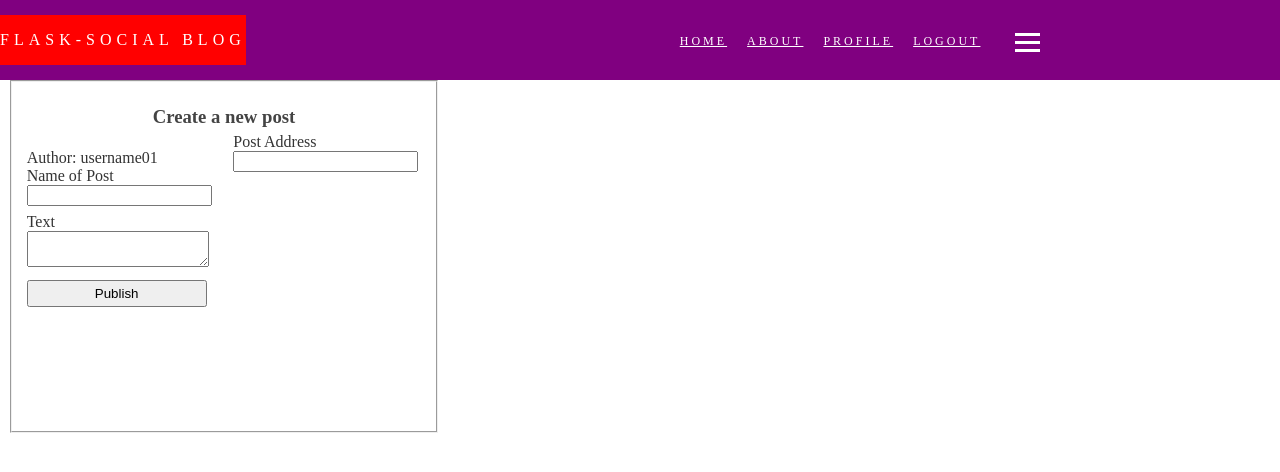
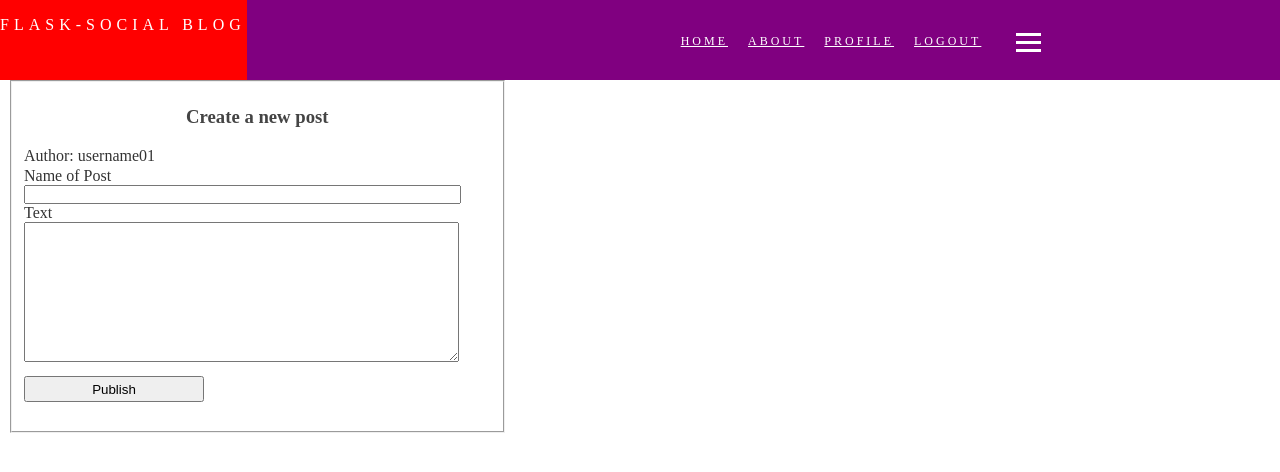
Before and after one commit to alexeysp11/flask-social-blog, a Flask app: page /new in a window 1280 px wide. Shown: the top 472 px of the page. Run offline with Flask 2, Linux system fonts and the light colour scheme; a user stored in the database is signed in; some libraries are stand-ins or nearby versions.

Commit message:
Added some UI

```diff
--- a/app/forms.py
+++ b/app/forms.py
@@ -34,7 +34,6 @@ class ForgotPasswordForm(FlaskForm):
 
 
 class NewPostForm(FlaskForm):
-    post_address = StringField('Post Address', validators=[DataRequired()])
     title = StringField('Name of Post', validators=[DataRequired()])
     text = TextAreaField('Text', validators=[DataRequired()])
     pusblish = SubmitField('Publish')
--- /dev/null
+++ b/app/static/comments.css
@@ -0,0 +1,13 @@
+.comments-fieldset {
+    margin-left: 5%;
+    min-width: 92%;
+    max-width: 92%;
+}
+
+.comments-text {
+    margin: 2pt;
+    min-height: 50pt;
+    max-height: 50pt;
+    min-width: 98%;
+    max-width: 98%;
+}
--- a/app/static/main.css
+++ b/app/static/main.css
@@ -2,6 +2,10 @@ body {
     background: #ffffff;
     color: #333333;
     margin-top: 5rem;
+}
+
+h2 a {
+    color: #333333;
 }
 
 .home-about-fieldset {
@@ -44,19 +48,6 @@ body {
     width: 97%;
 }
 
-.comments-fieldset {
-    margin-left: 5%;
-    width: 92%;
-}
-
-.comments-text {
-    margin: 2pt;
-    min-height: 20pt;
-    max-height: 60pt;
-    min-width: 98%;
-    max-width: 98%;
-}
-
 .firstname-div {
     text-align: left;
 }
--- a/app/static/navigation.css
+++ b/app/static/navigation.css
@@ -19,6 +19,10 @@ nav {
     letter-spacing: 5px;
     font-size: 16px;
     background-color: red;
+    min-width: 185pt;
+    max-width: 185pt;
+    min-height: 10vh;
+    max-height: 10vh;
 }
 
 .nav-links {
--- a/app/static/post.css
+++ b/app/static/post.css
@@ -1,53 +1,52 @@
 .new-post-fieldset {
+    position: relative;
+    top: 10%;
+    left: 0%;
     height: 250pt;
-    width: 300pt;
+    min-width: 350pt;
+    max-width: 350pt;
 }
 
 .post-author-div {
-    position: absolute;
-    top: 100pt;
-    left: 20pt;
-    height: 10pt;
-    width: 150pt;
-}
-
-.post-address-div {
-    position: absolute;
-    top: 100pt;
-    left: 175pt;
+    position: relative;
+    top: 0%;
+    left: 0%;
     height: 10pt;
     width: 150pt;
 }
 
 .post-name-div {
-    position: absolute;
-    top: 125pt;
-    left: 20pt;
-    height: 10pt;
-    width: 150pt;
+    position: relative;
+    top: 2%;
+    left: 0%;
 }
 
-.post-name-div {
-    position: absolute;
-    top: 125pt;
-    left: 20pt;
+.post-name {
     height: 10pt;
-    width: 150pt;
+    min-width: 92%;
+    max-width: 92%;
 }
 
 .post-text-div {
-    position: absolute;
-    top: 160pt;
-    left: 20pt;
-    height: 10pt;
-    width: 250pt;
+    position: relative;
+    top: 2%;
+    left: 0%;
+}
+
+.post-text {
+    min-height: 100pt;
+    max-height: 100pt;
+    min-width: 92%;
+    max-width: 92%;
+}
+
+.post-publish-btn-div {
+    position: relative;
+    top: 5%;
+    left: 0%;
 }
 
 .post-publish-btn {
-    position: absolute;
-    top: 200pt;
-    left: 20pt;
     height: 20pt;
     width: 135pt;
-    margin-top: 10pt;
 }
--- /dev/null
+++ b/app/static/profile.css
@@ -0,0 +1,12 @@
+.user-main-info, .user-info-btns {
+    min-width: 100pt;
+    max-width: 100pt;
+}
+
+.user-info {
+    position: absolute;
+    top: 67pt;
+    left: 150pt;
+    min-width: 175pt;
+    max-width: 500pt;
+}
--- a/app/templates/layout.html
+++ b/app/templates/layout.html
@@ -9,6 +9,8 @@
 		<link rel="stylesheet" type="text/css" href="{{ url_for('static', filename='navigation.css') }}">
 		<link rel="stylesheet" type="text/css" href="{{ url_for('static', filename='buttons.css') }}">
 		<link rel="stylesheet" type="text/css" href="{{ url_for('static', filename='post.css') }}">
+		<link rel="stylesheet" type="text/css" href="{{ url_for('static', filename='comments.css') }}">
+		<link rel="stylesheet" type="text/css" href="{{ url_for('static', filename='profile.css') }}">
 
 		<title>
 			{% block title %}{% endblock %}
@@ -45,15 +47,20 @@
 			</div>
 		</nav>
 
+		<div class="container-fluid" style="min-height:100%">
 			{% with messages = get_flashed_messages(with_categories=true) %}
 				{% if messages %}
 					{% for category, message in messages %}
 						<div class="alert alert-{{ category }}">
+							<button type="button" class="close" data-dismiss="alert" aria-label="Close">
+								<span aria-hidden="true">&times;</span>
+							</button>
 							{{ message }}
 						</div>
 					{% endfor %}
 				{% endif %}
 			{% endwith %}
+		</div>
 
 		{% block content %}{% endblock %}
 	</body>
--- a/app/templates/user/new.html
+++ b/app/templates/user/new.html
@@ -11,22 +11,17 @@
                 <div class="post-author-div">
                     <p>Author: {{ current_user.username }}</p>
                 </div>
-                <div class="post-address-div">
-                    {{ form.post_address.label(class="form-control-label") }}
-                    <br>
-                    {{ form.post_address(id="post_address") }}
-                </div>
                 <div class="post-name-div">
                     {{ form.title.label(class="form-control-label") }}
                     <br>
-                    {{ form.title(id="title") }}
+                    {{ form.title(id="title", class="post-name") }}
                 </div>
                 <div class="post-text-div">
                     {{ form.text.label(class="form-control-label") }}
                     <br>
-                    {{ form.text(id="text") }}
+                    {{ form.text(id="text", class="post-text") }}
                 </div>
-                <div>
+                <div class='post-publish-btn-div'>
                     {{ form.pusblish(class="post-publish-btn") }}
                 </div>
             </fieldset>
--- a/app/user/views.py
+++ b/app/user/views.py
@@ -24,7 +24,7 @@ def save_picture(form_picture):
     return picture_fn
 
 
-@user_blueprint.route("/profile/<username>", methods=['GET', 'POST'])
+@user_blueprint.route("/<username>", methods=['GET', 'POST'])
 @login_required
 def profile(username):
     user = User.query.filter_by(username=username).first()
@@ -60,17 +60,13 @@ def update_profile(username):
             current_user.username = form.username.data
             current_user.email = form.email.data
             db.session.commit()
-
             flash('Your account has been updated!')
-
             return redirect(url_for('user.profile',
                                     username=username))
 
         except Exception as e:
-            flash(f'Error while importing into DB!')
-            flash(e)
+            flash(f'Error while importing into DB!\n{ e }')
             db.session.rollback()
-
             return render_template('update_profile.html',
                                 form=form,
                                 username=username)
@@ -80,7 +76,6 @@ def update_profile(username):
         form.lastname.data = current_user.lastname
         form.username.data = current_user.username
         form.email.data = current_user.email
-
         return render_template('update_profile.html',
                                 form=form,
                                 username=username)
@@ -96,11 +91,10 @@ def feed():
         return render_template('feed.html', posts=Post.query.all())
 
 
-@user_blueprint.route("/posts/post<post_id>", methods=['GET', 'POST'])
+@user_blueprint.route("/post<post_id>", methods=['GET', 'POST'])
 @login_required
 def posts(post_id):
     form = forms.CommentsForPostForm()
-
     post = Post.query.filter_by(id=post_id).first()
     comments = Comments.query.filter_by(post_id=post.id).all()
 
@@ -113,13 +107,11 @@ def posts(post_id):
             comment = Comments(text=text, post_id=post_id, author_id=user.id)
             db.session.add(comment)
             db.session.commit()
-
             flash('Your comment has been published.')
             return redirect(url_for('user.posts', post_id=post_id))
 
         except Exception as e:
-            flash(f'Error while importing into DB!')
-            flash(f'{ e }')
+            flash(f'Error while importing into DB!\n{ e }')
             return redirect(url_for('user.posts', post_id=post_id))
 
     else:
@@ -133,26 +125,62 @@ def new():
     form = forms.NewPostForm()
 
     if form.validate_on_submit():
-        post_address = request.form['post_address']
         title = request.form['title']
         text = request.form['text']
 
         try:
             username = current_user.username
             user = User.query.filter_by(username=username).first()
-            post = Post(post_address=post_address, title=title, text=text)
+            post = Post(title=title, text=text)
             user.posts.append(post)
             db.session.commit()
-
             return redirect(url_for('user.feed'))
 
         except Exception as e:
-            flash(f'Error while importing into DB!')
-            flash(f'{ e }')
+            flash(f'Error while importing into DB!\n{ e }')
             return render_template('new.html', form=form)
 
     else:
         return render_template('new.html', form=form)
+
+
+@user_blueprint.route("/post<int:post_id>/update", methods=['GET', 'POST'])
+@login_required
+def update_post(post_id):
+    post = Post.query.get_or_404(post_id)
+
+    if post.author != current_user:
+        abort(403)
+
+    form = CommentsForPostForm()
+
+    if form.validate_on_submit():
+        post.title = form.title.data
+        post.text = form.text.data
+        db.session.commit()
+        flash('Your post has been updated!', 'success')
+        return redirect(url_for('post', post_id=post.id))
+
+    elif request.method == 'GET':
+        form.title.data = post.title
+        form.content.data = post.content
+
+    return render_template('create_post.html', title='Update Post',
+                           form=form, legend='Update Post')
+
+
+@user_blueprint.route("/post<int:post_id>/delete", methods=['POST'])
+@login_required
+def delete_post(post_id):
+    post = Post.query.get_or_404(post_id)
+
+    if post.author != current_user:
+        abort(403)
+
+    db.session.delete(post)
+    db.session.commit()
+    flash('Your post has been deleted!', 'success')
+    return redirect(url_for('user.feed'))
 
 
 @user_blueprint.route("/followers", methods=['GET', 'POST'])
```
Also changed, not shown: app/auth/views.py (+49 -9 lines), app/models.py (+18 -37 lines), app/templates/user/posts.html (+5 -2 lines), app/templates/user/profile.html (+26 -8 lines), app/templates/user/update_post.html (added, +33 -0 lines), app/site.db, site.db (deleted). Lines whose indentation alone changed are shown as unchanged.
